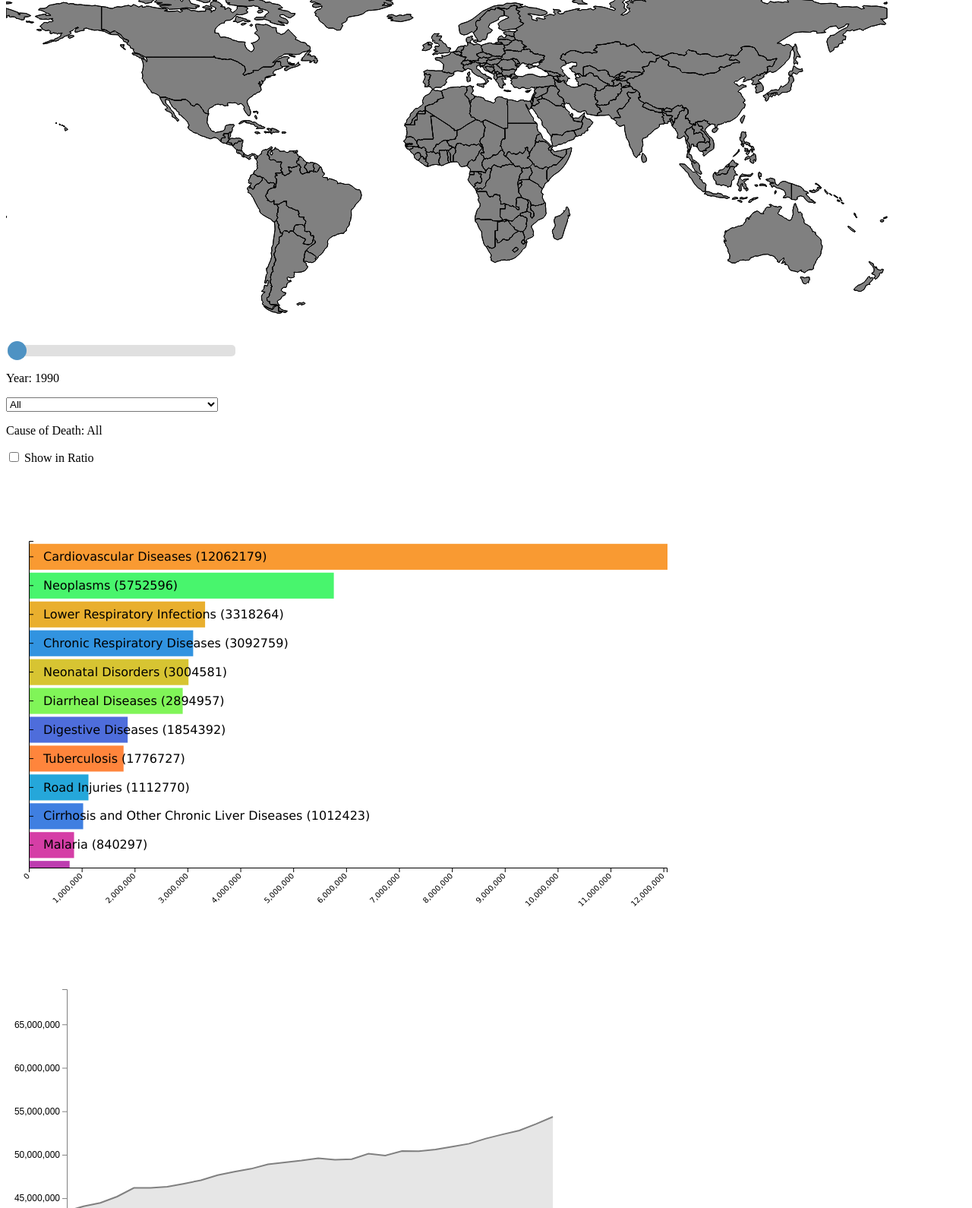
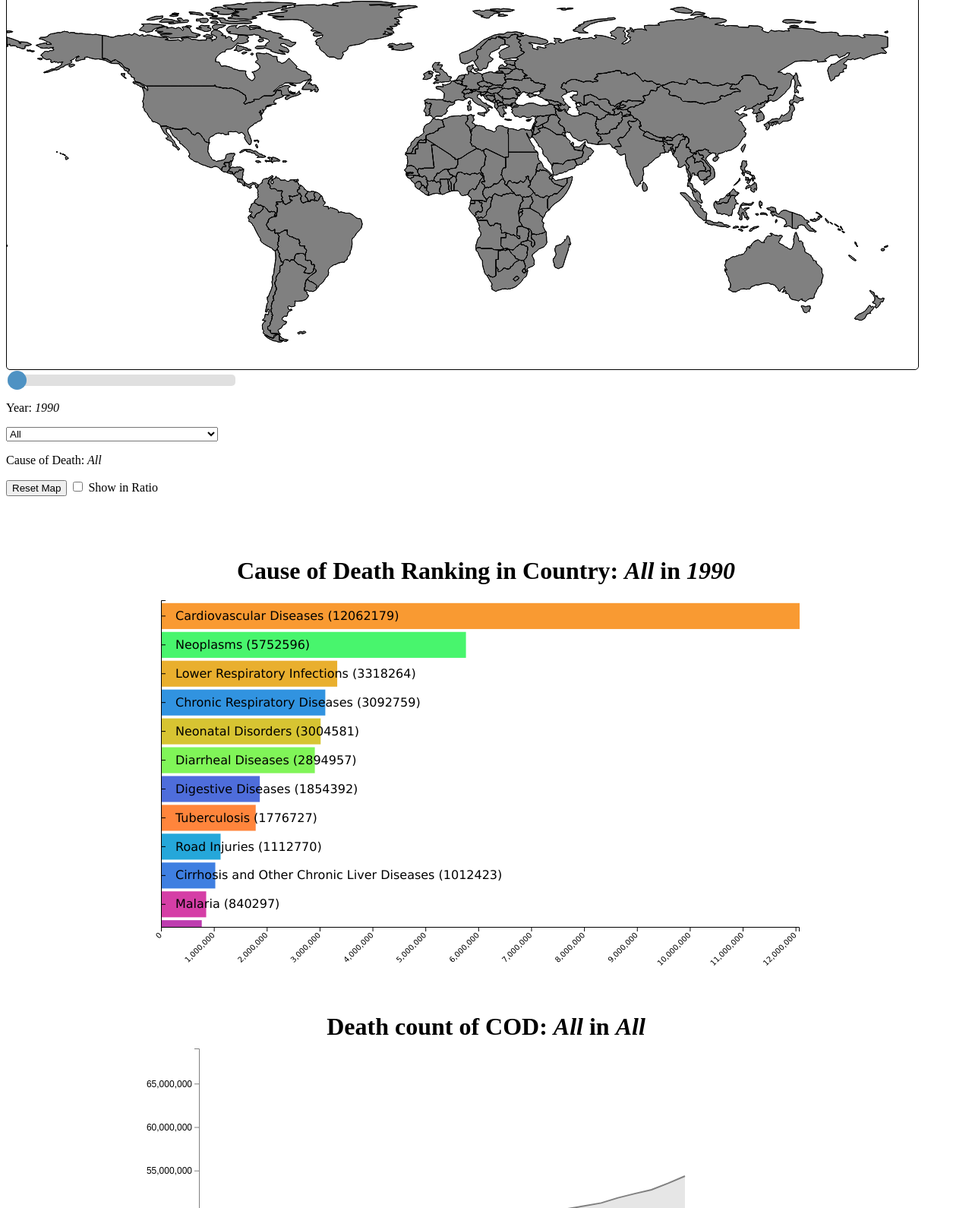
Before and after one commit to hsuanyu414/NTNU_data_visualization, a plain HTML site: page index.html in a window 1280 px wide. Shown: the part 60-1650 px from the top of the page at 76% size. Drawn offline with nearby package versions, Linux system fonts and the light colour scheme.

Commit message:
[221215]Title added and Map zoom

```diff
--- a/index.css
+++ b/index.css
@@ -21,6 +21,15 @@
     fill: #000;
     font-size: 12px;
     font-family: sans-serif;
+}
+.worldMap {
+  border: 1px solid #000;
+  border-radius: 5px;
+  margin: 0 auto;
+  background-color: #fff;
+  position: relative;
+
+
 }
 
 .map path {
@@ -86,6 +95,7 @@
   height: 450px;
   width: 917px;
   overflow-y: auto;
+  overflow-x: hidden;
 }
 
 #barchart text {
@@ -98,3 +108,19 @@
   font-size: 2em;
   font-weight: bold;
 }
+
+.map-chart-title {
+  text-align: center;
+  font-size: 2em;
+  font-weight: bold;
+}
+
+.line-chart-title {
+  text-align: center;
+  font-size: 2em;
+  font-weight: bold;
+}
+
+span {
+  font-style: italic;
+}
--- a/index.html
+++ b/index.html
@@ -16,7 +16,11 @@ text {
 	<div class="base-container">
 		<div class="container">
 			<div class="worldMapDiv" style="display:inline-block">
-				<svg id="worldMap" width="1200" height="500"></svg>
+				<div class="map-chart-title">
+					Death count of COD <span id="cause-of-death-map"></span>
+					in <span id="yearINmap"></span>
+				</div>
+				<svg id="worldMap" class="worldMap" width="1200" height="500"></svg>
 			</div>
 			<div class="interaction_container" style="display:inline-block">
 				<div class="slidecontainer">
@@ -26,6 +30,7 @@ text {
 				<div class="selectorcontainer" style="display:inline-block">
 					<select name="cause-of-death" class="selector" id="cause-of-death-selector"></select>
 					<p>Cause of Death: <span id="cause-of-death"></span></p>
+					<button class="reset-map-btn">Reset Map</button>
 					<input type="checkbox" id="demoCheckbox" name="checkbox" value="1">
 					<label for="demoCheckbox">Show in Ratio</label>
 				</div>
@@ -34,11 +39,22 @@ text {
 		<div class="below">
 			<div class="chart-container">
 				<div class="barchart-container">
-					<!-- <div class="bar-chart-title">Title</div> -->
+					<div class="bar-chart-title">
+						Cause of Death Ranking
+						in Country: <span id="countryINbar"></span>
+						in <span id="yearINbar"></span>
+					</div>
 					<div id="barchart"></div>
 					<div id="x-axis"></div>
 				</div>
-				<div id="linechart"></div>
+				<div class="linechart-container">
+					<div class="line-chart-title">
+						Death count of COD: <span id="cause-of-death-line"></span>
+						in <span id="countryINline"></span>
+					</div>
+					<div id="linechart"></div>
+				</div>
+
 			</div>
 		</div>
 	</div>
--- a/main.js
+++ b/main.js
@@ -1,8 +1,20 @@
 var slider = document.getElementById("myRange");
 var year_output = document.getElementById("year");
+var year_map_output = document.getElementById("yearINmap")
+var year_bar_output = document.getElementById("yearINbar")
+
 var checkbox = document.getElementById("demoCheckbox");
 year_output.innerHTML = slider.value; // Display the default slider value
+year_map_output.innerHTML = slider.value;
+year_bar_output.innerHTML = slider.value;
+
 var mouseX = 0, mouseY = 0;
+
+var country_bar = document.getElementById("countryINbar");
+var country_line = document.getElementById("countryINline");
+country_bar.innerHTML = "All";
+country_line.innerHTML = "All";
+
 
 /* GLOBAL VARIABLE */
 let cause_of_death_names = [];
@@ -10,6 +22,7 @@ let country_code = []
 var selected_year = 1990;
 var selected_cod = "All";
 var selected_country_code = "All";
+var selected_country_long_name = "All";
 var selected_ratio = false;
 var color_now = "gray";
 var click_on_map = false;
@@ -18,6 +31,9 @@ var on_map_country_code = "All";
 let BAR_CHART = {}
 
 var year = document.getElementById("year").innerHTML;
+var yearINmap = year;
+// var yearINbar = document.getElementById("yearINbar").innerHTML;
+// var yearINline = document.getElementById("yearINline").innerHTML;
 // Update the current slider value (each time you drag the slider handle)
 
 csv_array = []
@@ -31,6 +47,9 @@ cod_csv = d3.csv("cause_of_deaths.csv", (row) => {
 
 })
 
+
+
+var resetmap_bottom = document.querySelector(".reset-map-btn")
 
 var cod_options = ["All","Meningitis","Alzheimer's Disease and Other Dementias","Parkinson's Disease","Nutritional Deficiencies","Malaria","Drowning","Interpersonal Violence","Maternal Disorders","HIV/AIDS","Drug Use Disorders","Tuberculosis","Cardiovascular Diseases","Lower Respiratory Infections","Neonatal Disorders","Alcohol Use Disorders","Self-harm","Exposure to Forces of Nature","Diarrheal Diseases","Environmental Heat and Cold Exposure","Neoplasms","Conflict and Terrorism","Diabetes Mellitus","Chronic Kidney Disease","Poisonings","Protein-Energy Malnutrition","Road Injuries","Chronic Respiratory Diseases","Cirrhosis and Other Chronic Liver Diseases","Digestive Diseases","Fire, Heat, and Hot Substances","Acute Hepatitis"];
 // var cod_color
@@ -47,7 +66,6 @@ map_worldJson = d3.json("worldMap.json")
 let map_margin = {top: 100, right: 20, bottom: 20, left: 20},
     map_width = 1200 - map_margin.left - map_margin.right,
     map_height = 600 - map_margin.top - map_margin.bottom;
-
 
 
 /* BAR CHART DATA PROCESSING FUNCTION */
@@ -76,11 +94,21 @@ function getCODDeathCountByYear(data, year, code="All") {
     })
 }
 
+    function sleep(milisec) {
+        var startTime = new Date().getTime();
+        while (new Date().getTime() < startTime + milisec);
+    }
+
+
+
 
 /* LINE CHART DATA PROCESSING FUNCTION */
 cod_csv.then((data) => {
     /*SHARED GLOBAL VARIABLE*/
+
     var t = d3.transition().duration(750).delay(100);
+
+
     checkbox.onchange = function() {
         selected_ratio = this.checked;
         console.log("checkbox_change: "+this.checked)
@@ -90,12 +118,19 @@ cod_csv.then((data) => {
 
     slider.oninput = function() {
         year_output.innerHTML = this.value;
+        year_map_output.innerHTML = this.value;
+        year_bar_output.innerHTML = this.value;
+
         selected_year = this.value;
 
     }
 
     slider.addEventListener("mouseup", changeMap);
     slider.addEventListener("keyup", changeMap);
+    slider.addEventListener("keyup", () => {
+        updateBarChart(getCODDeathCountByYear(data, slider.value, selected_country_code));
+    });
+
       // only update the variable here and renew the d3 chart while mouse up on slider
     slider.onmouseup = function() {
         console.log("slide_change: "+selected_year)
@@ -116,9 +151,18 @@ cod_csv.then((data) => {
 
     // COD selector
     var causeOfDeath_output = document.getElementById("cause-of-death");
+    var causeOfDeath_map_output = document.getElementById("cause-of-death-map");
+    var causeOfDeath_line_output = document.getElementById("cause-of-death-line");
+
+
     causeOfDeath_output.innerHTML = causeOfDeathSelector.value;
+    causeOfDeath_map_output.innerHTML = causeOfDeathSelector.value;
+    causeOfDeath_line_output.innerHTML = causeOfDeathSelector.value;
+
     causeOfDeathSelector.oninput = function() {
         causeOfDeath_output.innerHTML = this.value;
+        causeOfDeath_map_output.innerHTML = this.value;
+        causeOfDeath_line_output.innerHTML = this.value;
         console.log("select COD: "+this.value)
         selected_cod = this.value;
         color_now = cod_color[cod_options.indexOf(selected_cod)]
@@ -161,6 +205,9 @@ cod_csv.then((data) => {
             .on("click", function(d){
                 click_on_map = true;
                 selected_country_code = d.properties.adm0_iso;
+                selected_country_long_name = d.properties.name_long;
+                country_bar.innerHTML = selected_country_long_name;
+                country_line.innerHTML = selected_country_long_name;
                 console.log("select country: "+selected_country_code)
                 changeLineChart(selected_cod, selected_country_code);
                 updateBarChart(getCODDeathCountByYear(data, slider.value, selected_country_code));
@@ -213,7 +260,7 @@ cod_csv.then((data) => {
                 on_map_country_code = d.properties.adm0_iso;
                 map_base.attr("stroke-width", function(d){
                     if(d.properties.adm0_iso == on_map_country_code)
-                        return "3px"
+                        return "2px"
                     else
                         return "1px"
                 })
@@ -229,6 +276,21 @@ cod_csv.then((data) => {
                 map_base.attr("stroke-width", "1px")
             })
             map_svg.call(d3.tip);
+
+            var map_html = d3.select("#worldMap");
+            var zoom = d3.zoom()
+            .scaleExtent([0.8, 8])
+            .on('zoom', function() {
+                map_svg.selectAll('path')
+                      .attr('transform', d3.event.transform);
+            });
+            /* reset map after zoom */
+            function resetMap() {
+                var map_html = d3.select("#worldMap");
+                map_html.transition(t).call(zoom.transform, d3.zoomIdentity);
+            }
+            resetmap_bottom .addEventListener("click", resetMap);
+            map_html.call(zoom);
         }
 
         d3.select("#worldMap").on("click", function(d){
```
